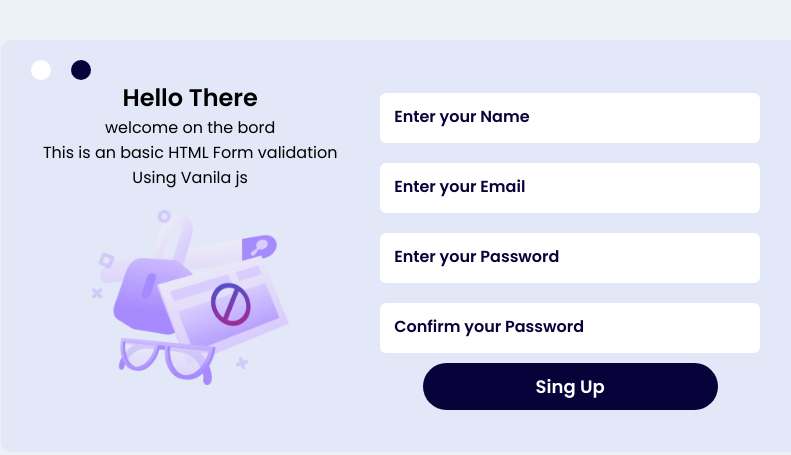
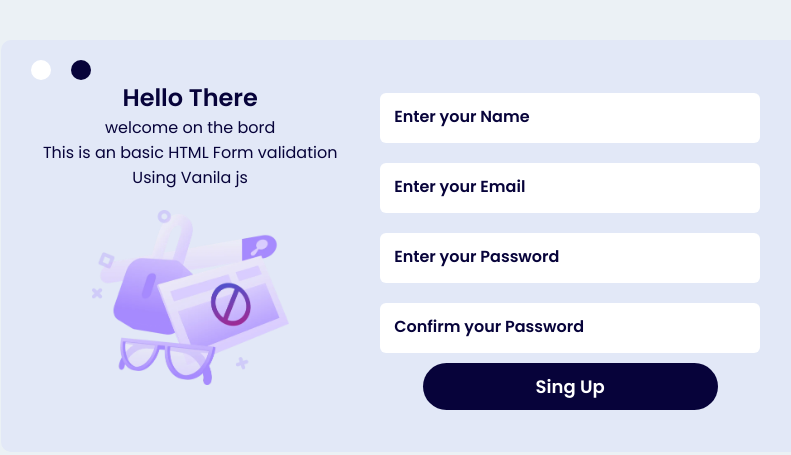
Before and after one commit to AriyanShihab/FormValidation, a plain HTML site: page index.html in a window 1280 px wide. Shown: the part 154-609 px from the top of the page, without its empty margins (239-1030 px from the left). Drawn offline with Linux system fonts and the light colour scheme.

Commit message:
colourCorction

```diff
--- a/CSS/style.css
+++ b/CSS/style.css
@@ -145,6 +145,11 @@ input {
     position: relative;
 }
 
+.left-content h2,
+.left-content p {
+    color: var(--defult-text);
+}
+
 .theme-container {
     width: 60px;
     display: flex;
```
Also changed, not shown: index.html (+0 -15 lines).
